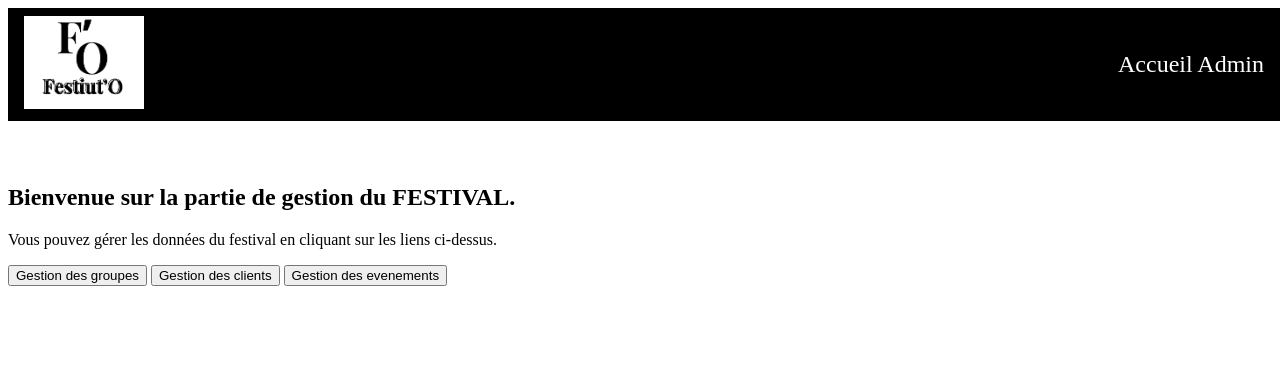
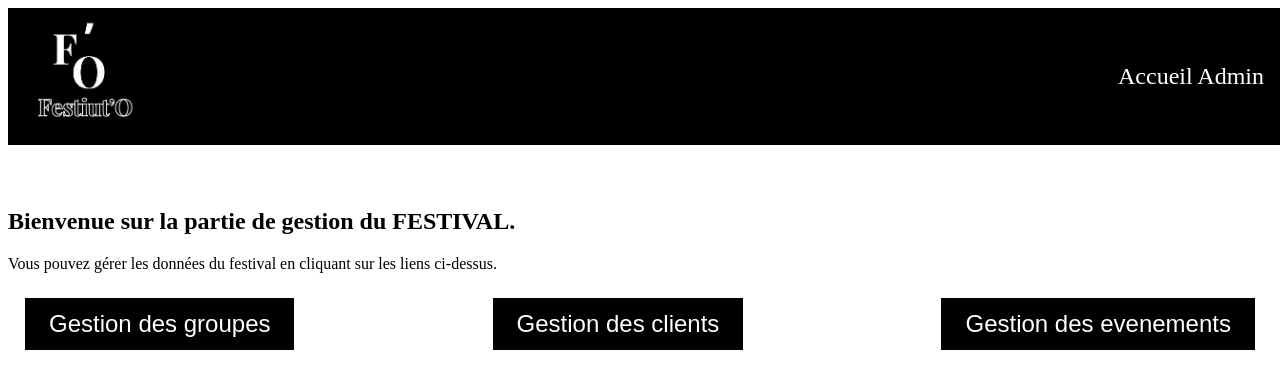
Before and after one commit to Yannis-barache/SAE_WEBBD, a Flask app: page /admin in a window 1280 px wide. Shown: the top 389 px of the page. Run offline with Flask 3, Linux system fonts and the light colour scheme.

Commit message:
Amélioration du css admin

```diff
--- a/src/Site/static/admin.css
+++ b/src/Site/static/admin.css
@@ -1,7 +1,7 @@
 
 header img{
     width: 15vh;
-    background: white;
+    cursor: pointer;
 }
 
 
@@ -54,3 +54,31 @@ header {
     color: white;
     margin-bottom: 5%;
 }
+
+.partie_centrale {
+    display: flex;
+    justify-content: space-between;
+    align-items: center;
+    padding: 0.5em 1em;
+    color: white;
+    margin-bottom: 5%;
+}
+
+.partie_centrale button {
+    background-color: #000000;
+    color: white;
+    border: 1px solid white;
+    padding: 0.5em 1em;
+    font-size: 1.5em;
+    cursor: pointer;
+    transition: 0.3s;
+
+
+}
+
+.partie_centrale button:hover {
+    background-color: white;
+    color: black;
+    border: 1px solid black;
+
+}
--- a/src/Site/templates/organisateur/acceuil_organisateur.html
+++ b/src/Site/templates/organisateur/acceuil_organisateur.html
@@ -9,7 +9,6 @@
     <button class="btn btn-primary" onclick="window.location.href = '{{ url_for('groupes_admin') }}';">Gestion des groupes</button>
     <button class="btn btn-primary" onclick="window.location.href = '{{ url_for('clients_admin') }}';">Gestion des clients</button>
     <button class="btn btn-primary" onclick="window.location.href = '{{ url_for('evenements_admin') }}';">Gestion des evenements</button>
-
     </div>
 
 {% endblock %}
--- a/src/Site/templates/organisateur/base_organisateur.html
+++ b/src/Site/templates/organisateur/base_organisateur.html
@@ -9,7 +9,7 @@
 </head>
 <header>
     <div class="logo">
-        <img src="{{ url_for('static', filename = 'images/logo.png') }}" alt="logo">
+        <img src="{{ url_for('static', filename = 'images/logoblanc.jpg') }}" onclick="window.location.href = '{{ url_for('home') }}';" alt="Logo du festival">
     </div>
     <nav class="nav-link">
         <ul>
```
